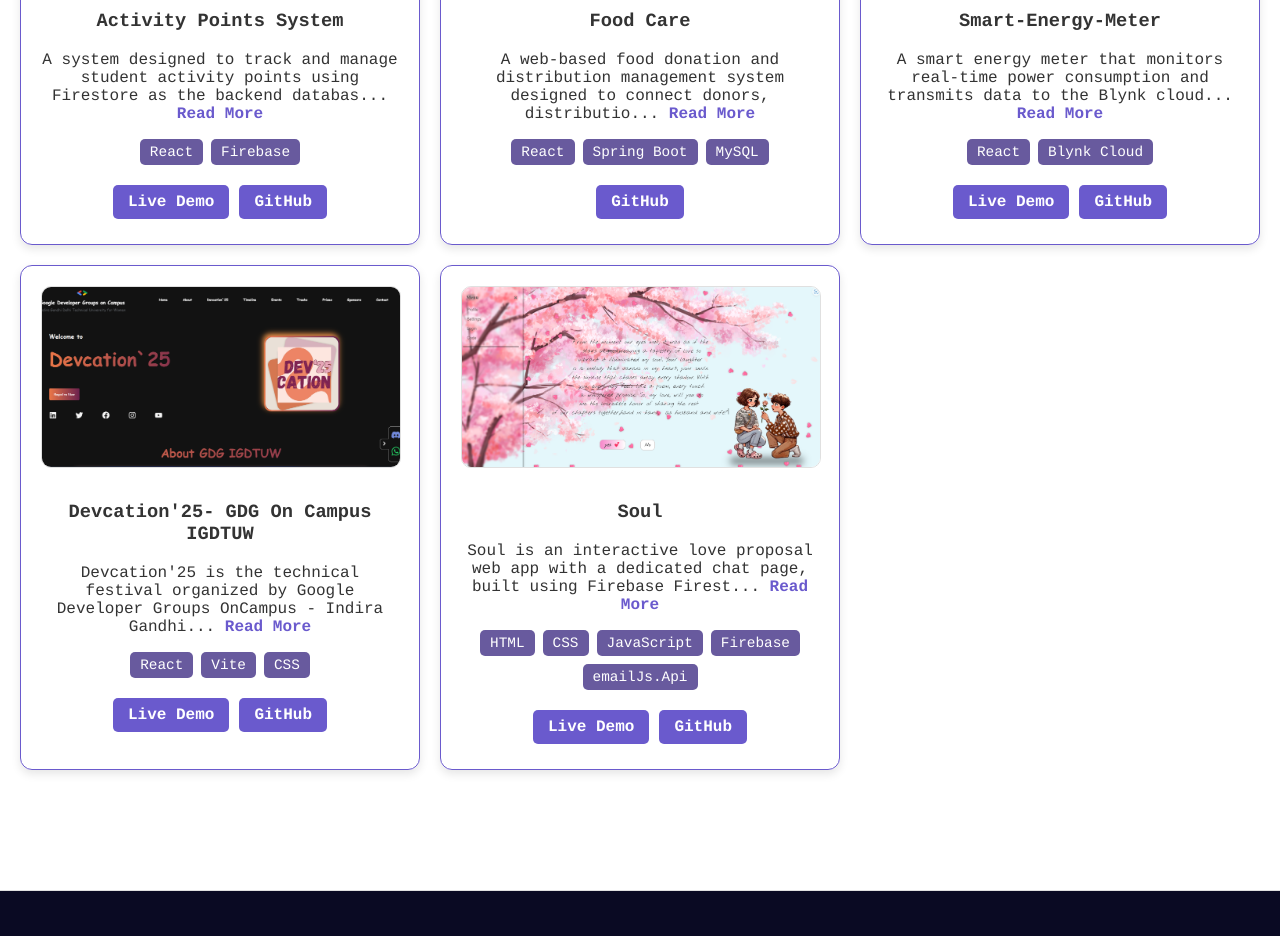
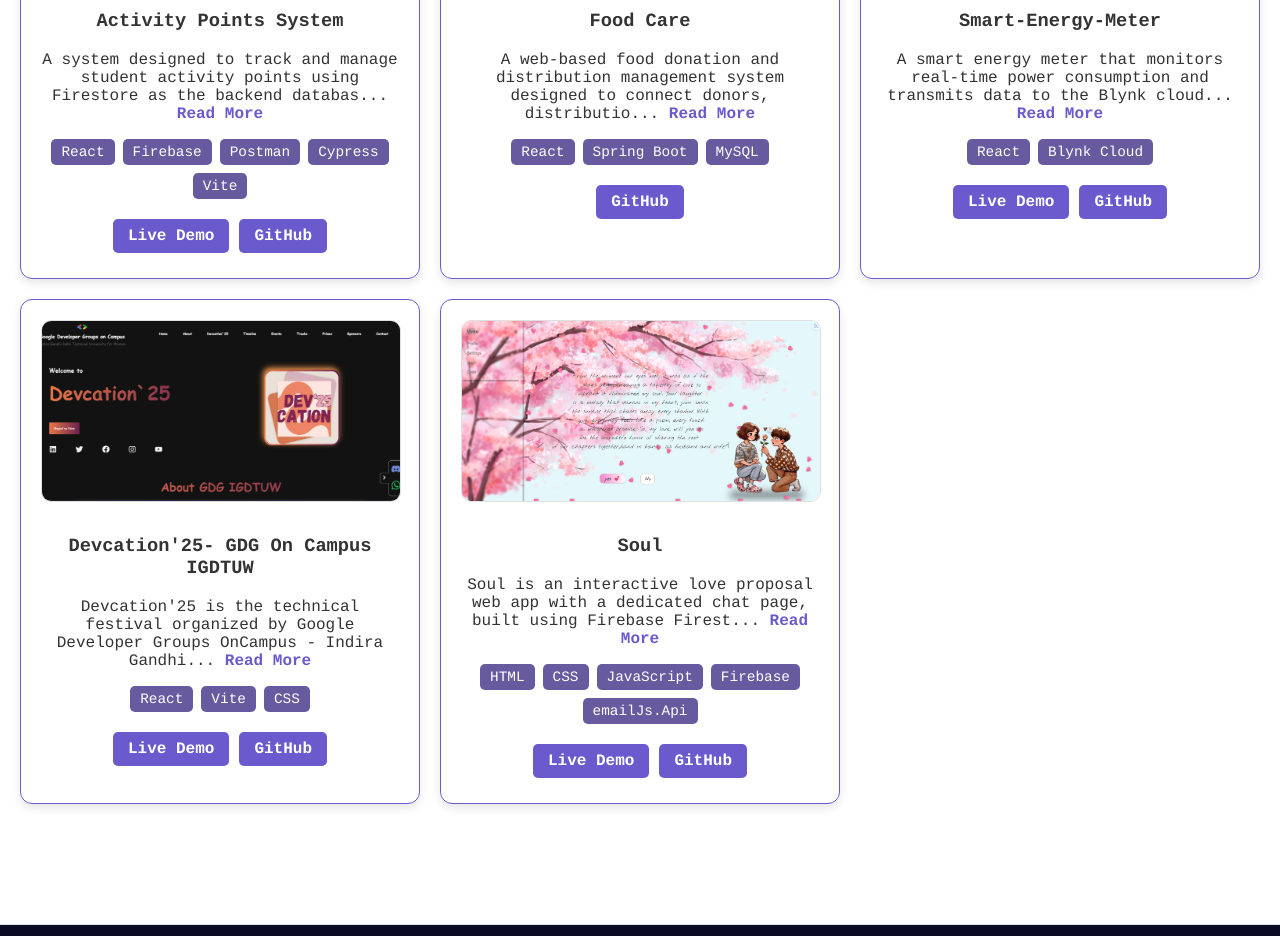
Before and after one commit to Arunitdy/portfolio-2.0, a React (Vite) app in the folder portfolio/: page / in a window 1280 px wide. Shown: the part 3320-4256 px from the top of the page. Built offline with nearby package versions, Linux system fonts and the light colour scheme; no server answers; the database is empty.

Commit message:
Update Projects.jsx

```diff
--- a/portfolio/src/All/Project/Projects.jsx
+++ b/portfolio/src/All/Project/Projects.jsx
@@ -15,7 +15,7 @@ const projects = [
     title: "Activity Points System",
     gui: Activity,
     description: "A system designed to track and manage student activity points using Firestore as the backend database. It enables students to upload proof of participation in extracurricular and co-curricular activities, while faculty members can verify submissions and assign points. The system ensures secure storage, streamlined evaluation, and easy retrieval of student achievements over time.",
-    techStack: ["React", "Firebase"],
+    techStack: ["React", "Firebase", "Postman", "Cypress", "Vite"],
     liveLink: "https://activity-points.vercel.app/",
     githubLink: "https://github.com/1518manu/ActivityPoints.git",
   },
```
